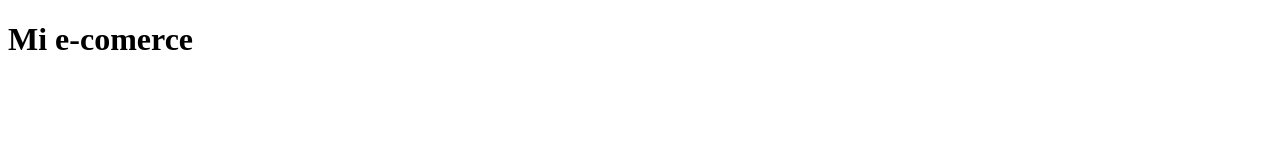
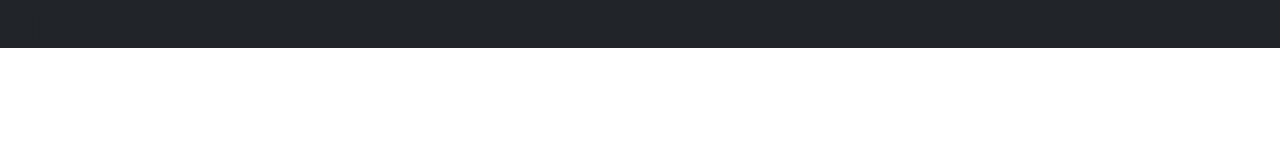
Before and after one commit to jruiz18/proyecto, a plain HTML site: page index.html in a window 1280 px wide. Drawn offline with Linux system fonts and the light colour scheme.

Commit message:
vinculando css

```diff
--- a/index.html
+++ b/index.html
@@ -4,9 +4,10 @@
     <meta charset="UTF-8">
     <meta name="viewport" content="width=device-width, initial-scale=1.0">
     <title>Prueba</title>
+    <link rel="stylesheet" href="assets/css/bootstrap.min.css">
 </head>
 <body>
-    <h1>Mi e-comerce</h1>
+    <h1 class="bg-dark">Mi e-comerce</h1>
 
 </body>
 </html>
```
